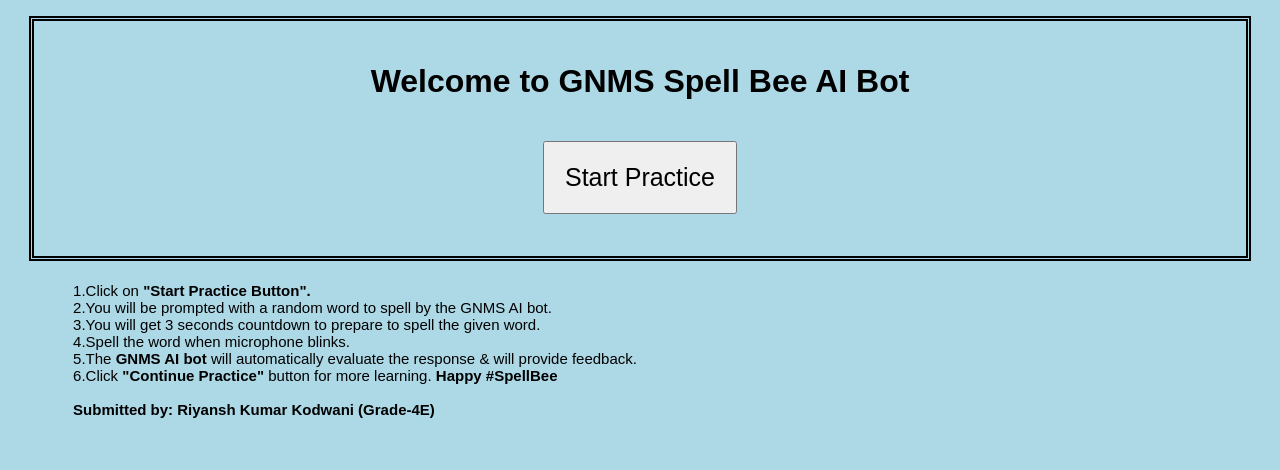
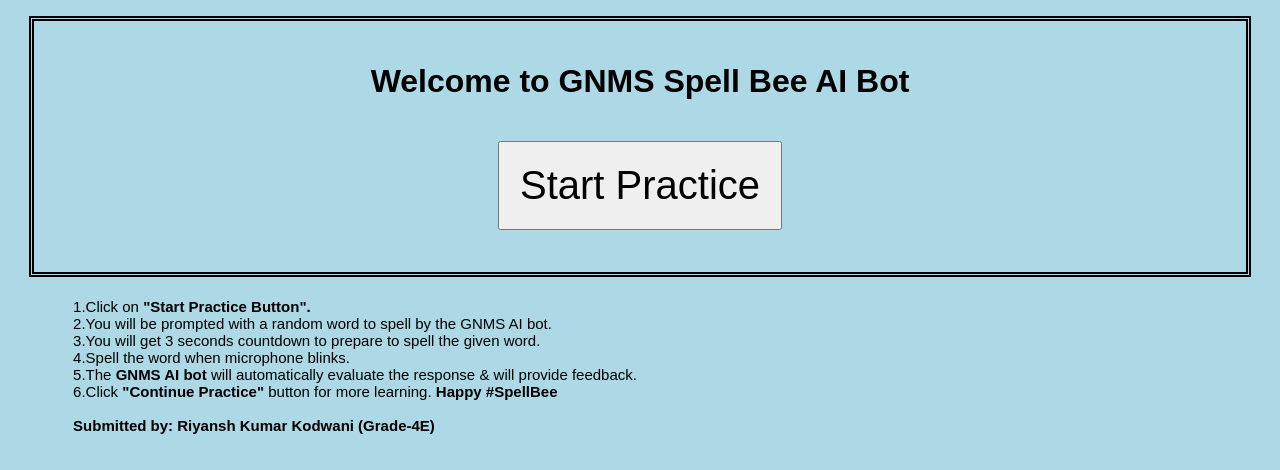
Before and after one commit to jayantkodwani/Spell-Bee-AI-v2, a Flask app: page / in a window 1280 px wide. Shown: the part 238-708 px from the top of the page. Run offline with Flask 3, Linux system fonts and the light colour scheme.

Commit message:
Update style.css

```diff
--- a/static/style.css
+++ b/static/style.css
@@ -10,7 +10,7 @@ body {
 
 button {
     padding: 20px 20px;
-    font-size: 25px;
+    font-size: 40px;
     margin-top: 20px;
 
 }
```
